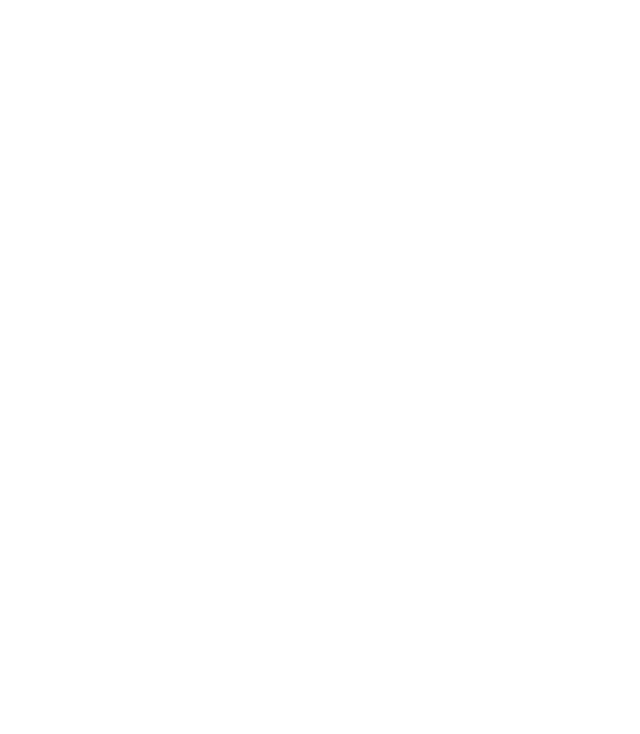
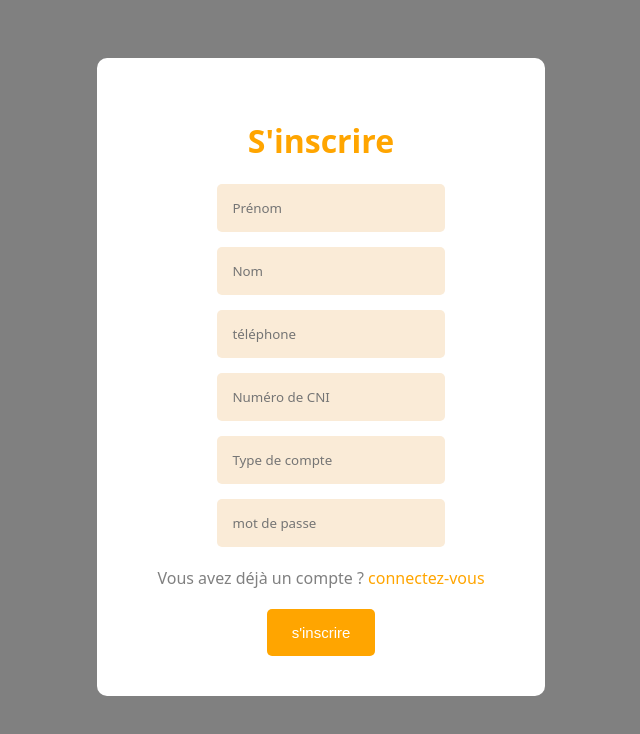
Before and after one commit to boukoulouenoch/KongoPay, a plain HTML site: page frontend/inscription.html in a window 1280 px wide. Shown: the whole page, without its empty margins (319-959 px from the left). Drawn offline with Linux system fonts and the light colour scheme.

Commit message:
features: rectification sur les index.html,connexion et inscription

```diff
--- a/frontend/inscription.css
+++ b/frontend/inscription.css
@@ -0,0 +1,62 @@
+body{
+    display: flex;
+    justify-content: center;
+    align-items: center;
+    background-color: gray;
+}
+
+.button{
+    text-align: center;
+}
+
+form{
+    margin-top:50px;
+    background-color: white;
+    padding: 40px 60px;
+    border-radius: 10px;
+    min-width: 300px;
+}
+
+h1{
+    font-family: system-ui, -apple-system, BlinkMacSystemFont, 'Segoe UI', Roboto, Oxygen, Ubuntu, Cantarell, 'Open Sans', 'Helvetica Neue', sans-serif;
+    color: orange;
+    text-align: center;
+
+}
+
+form .inputs input[type="tel"], input[type="password"], input[type="text"]{
+    font-family: system-ui, -apple-system, BlinkMacSystemFont, 'Segoe UI', Roboto, Oxygen, Ubuntu, Cantarell, 'Open Sans', 'Helvetica Neue', sans-serif;
+    margin-left: 60px;
+    display: flex;
+    padding: 15px;
+    border-radius: 5px;
+    border: none;
+    background-color: antiquewhite;
+    margin-top: 15px;
+    outline: none;
+}
+
+
+.connexion a{
+    text-decoration: none;
+    color: orange;
+}
+
+.connexion{
+    margin-top: 20px;
+    margin-bottom: 20px;
+    color:gray;
+    font-family: system-ui, -apple-system, BlinkMacSystemFont, 'Segoe UI', Roboto, Oxygen, Ubuntu, Cantarell, 'Open Sans', 'Helvetica Neue', sans-serif;
+
+}
+
+button{
+    padding: 15px 25px;
+    border: none;
+    border-radius: 5px;
+    font-size: 15px;
+    color: white;
+    background-color: orange;
+    outline: none;
+    cursor: pointer;
+}
--- a/frontend/inscription.html
+++ b/frontend/inscription.html
@@ -7,6 +7,20 @@
     <title>inscription - KongoPay</title>
 </head>
 <body>
-
+    <form action="POST">
+        <h1>S'inscrire</h1>
+        <div class="inputs">
+            <input type="text" name="prénom" placeholder="Prénom" required>
+            <input type="text" name="nom" placeholder="Nom" required>
+            <input type="tel" placeholder="téléphone" required>
+            <input type="text" name="CNI" placeholder="Numéro de CNI" required>
+            <input type="text" name="Account_type" placeholder="Type de compte" required>
+            <input type="password" name="password" placeholder="mot de passe " required>
+        </div>
+        <div class="connexion">Vous avez déjà un compte ?<a href="connexion.html"> connectez-vous</a></div>
+        <div class="button">
+            <button type="submit">s'inscrire</button>
+        </div>
+    </form>
 </body>
 </html>
```
Also changed, not shown: frontend/connexion.html (+2 -2 lines), frontend/index.css (+8 -7 lines), frontend/index.html (+5 -5 lines).
